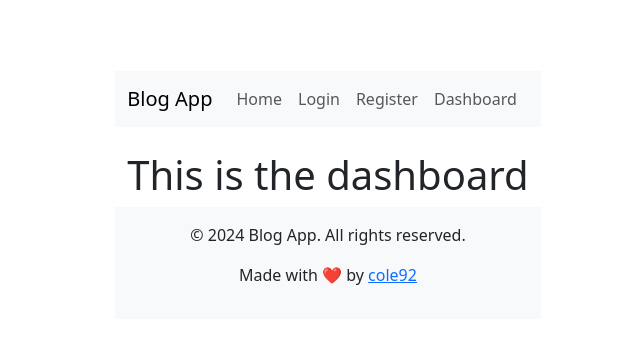
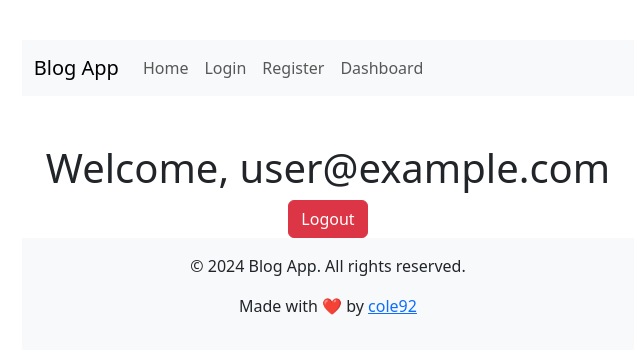
Before and after one commit to cole92/liferecompiled, a React (Vite) app: page /dashboard in a window 1280 px wide. Shown: the part 205-560 px from the top of the page, without its empty margins (312-952 px from the left). Built offline with nearby package versions, Linux system fonts and the light colour scheme; no server answers; sample sign-in values are in the browser's storage.

Commit message:
Basic functionalities for ProtectedRoute and Dashboard

```diff
--- a/src/components/ProtectedRoute.jsx
+++ b/src/components/ProtectedRoute.jsx
@@ -1,22 +1,48 @@
+import { useEffect, useState } from "react";
 import { Navigate } from "react-router-dom";
 import { auth } from "../firebase";
 import PropTypes from "prop-types";
 
 const ProtectedRoute = ({ children }) => {
-  // Proveravamo da li postoji ulogovan korisnik
-  const isAuthenticated = auth.currentUser;
+  // State za pracenje autentifikacije korisnika
+  const [isAuthenticated, setIsAuthenticated] = useState(null); // `null` dok ne dobijemo odgovor od Firebase-a
+  const [isCheckingAuth, setIsCheckingAuth] = useState(true);  // `true` dok traje provera autentifikacije
 
-  // Ako nije preusmeravamo ga na login (replace da ne mozemo koristiti 'back' vracanje na predhodnu stranu)
+  useEffect(() => {
+    // Listener za promene u autentifikaciji korisnika
+    const unsubscribe = auth.onAuthStateChanged((currentUser) => {
+      setIsAuthenticated(!!currentUser); // Postavlja `true` ako je korisnik autentifikovan, inace `false`
+      setTimeout(() => {
+        setIsCheckingAuth(false); // Pauza pre zavrsetka provere radi boljeg korisnickog iskustva
+      }, 500);
+    });
+
+     // Cisti listener kada se komponenta ukloni
+    return () => unsubscribe();
+  }, []);
+
+  // Prikaz spinnera tokom provere autentifikacije
+  if (isCheckingAuth) {
+    return (
+      <div className="center-spinner">
+        <div className="spinner-border text-primary" role="status"></div>
+        <p className="text-center mt-3">Verifying your session...</p>
+      </div>
+    );
+  }
+
+  // Redirekcija na login ako korisnik nije autentifikovan
   if (!isAuthenticated) {
     return <Navigate to="/login" replace />;
   }
-  // Ako jeste autentifikovan, prikazujemo decu komponente
+
+  // Ako je autentifikovan, prikazujemo decu komponente
   return children;
 };
 
-// PropTypes validacija
+// PropTypes validacija za `children`
 ProtectedRoute.propTypes = {
-  children: PropTypes.node.isRequired, // children mora biti React Node i obavezan je
+  children: PropTypes.node.isRequired, // `children` mora biti React Node i obavezan je
 };
 
 export default ProtectedRoute;
--- a/src/pages/Dashboard.jsx
+++ b/src/pages/Dashboard.jsx
@@ -1,5 +1,79 @@
+import { useState, useEffect } from "react";
+import { signOut } from "firebase/auth";
+import { auth } from "../firebase";
+import { useNavigate } from "react-router-dom";
+import { toast, ToastContainer } from "react-toastify";
+
 const Dashboard = () => {
-  return <h1>This is the dashboard</h1>;
+  const [user, setUser] = useState(null); // State za korisnika
+  const [isVerifying, setIsVerifying] = useState(true); // State za proveru verifikacije
+  const [isLoggingOut, setIsLoggingOut] = useState(false); // State za proveru logouta
+  const navigate = useNavigate();
+
+ // Verifikacija korisnika
+useEffect(() => {
+  const unsubscribe = auth.onAuthStateChanged((currentUser) => {
+    setUser(currentUser); // Postavljamo korisnika
+    setIsVerifying(false); // Zavrsavamo verifikaciju
+    if (!currentUser) {
+      setTimeout(() => {
+        navigate("/login"); // Preusmeravamo na login ako korisnik nije autentifikovan
+      }, 2000); // Dodajemo odlaganje radi bolje UX
+    }
+  });
+
+  return () => unsubscribe(); // Cistimo listener kada se komponenta unmountuje
+}, [navigate]);
+  // Funkcija za odjavu korisnka
+  const handleLogout = async () => {
+    try {
+      setIsLoggingOut(true); // Indikator za pokretanje odjave korisnika, koristi se za prikaz spinner-a.
+
+      const logoutPromise = signOut(auth); // Pocinje odjava
+      const delayPromise = new Promise((resolve) => setTimeout(resolve, 2000)); // Dodajemo minimalno trajanje spinnera
+
+      await Promise.all([logoutPromise, delayPromise]); // Cekamo obe radnje
+      toast.success("Successfully logged out! Redirecting to login...", {
+        autoClose: 2000,
+      });
+      setTimeout(() => {
+        navigate("/login");
+      }, 2000);
+    } catch (error) {
+      toast.error("An error occurred during logout. Please try again.");
+      console.error("Logout error:", error);
+    } finally {
+      setIsLoggingOut(false); // Resetujemo stanje odjave nakon uspesne ili neuspesne odjave
+    }
+  };
+
+  //  Prikaz indikatora za "Verifying session..."
+  if (isVerifying) {
+    return (
+      <div className="center-spinner">
+        <div className="spinner-border text-primary" role="status"></div>
+        <p className="text-center mt-3">Verifying your session...</p>
+      </div>
+    );
+  }
+
+  // Prikaz korisnickog interfejsa
+  return (
+    <div className="container mt-5">
+      <h1>Welcome, {user ? user.email : "Guest"}</h1>
+      {isLoggingOut ? (
+        <div className="center-spinner">
+          <div className="spinner-border text-primary" role="status"></div>
+          <p className="text-center mt-3">Logging out...</p>
+        </div>
+      ) : (
+        <button onClick={handleLogout} className="btn btn-danger">
+          Logout
+        </button>
+      )}
+      <ToastContainer />
+    </div>
+  );
 };
 
 export default Dashboard;
```
